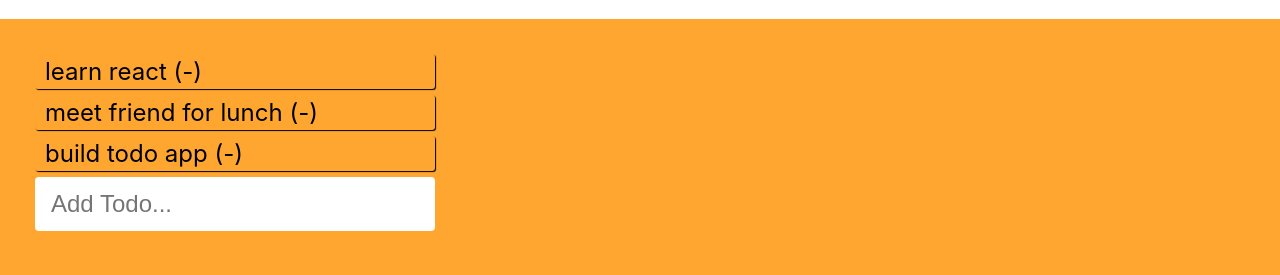
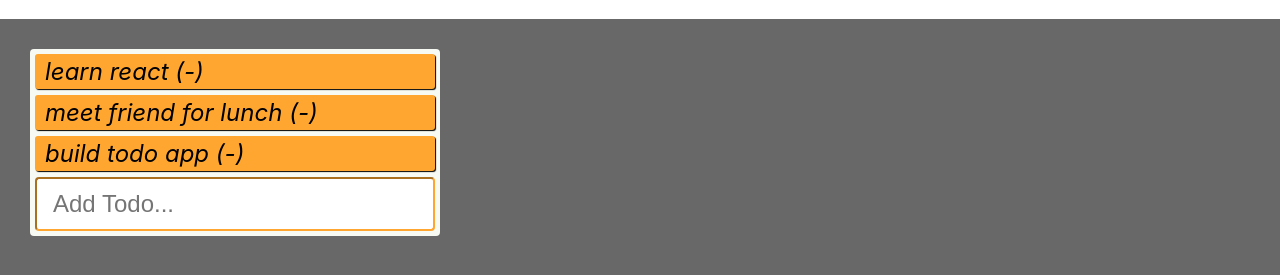
Before and after one commit to DastardlyDani/ToDoList, a plain HTML site: page index.html in a window 1280 px wide. Shown: the part 63-338 px from the top of the page. Drawn offline with nearby package versions, Linux system fonts and the light colour scheme.

Commit message:
Update styles.css
Updated colors, fonts, font styles, and alignments

```diff
--- a/styles.css
+++ b/styles.css
@@ -14,13 +14,13 @@ code {
 }
 
 .app {
-  background: #ffa630;
+  background: #686868;
   padding: 30px;
   height: 100vh;
 }
 
 .todo-list{
-  background: #ffa630;
+  background: #F7FAF2;
   border-radius: 4px;
   padding: 5px;
   max-width: 400px;
@@ -28,7 +28,7 @@ code {
 }
 
 .todo{
-  background: #ffa630;
+  background: #FFA630;
   box-shadow: 1px 1px 1px #000;
   padding: 3px 10px;
   font-size: 24px;
@@ -37,13 +37,15 @@ code {
   display:flex;
   align-items: center;
   justify-content: space-between;
+  font-style: italic;
 }
 
 .input{
   width: 100%;
   box-sizing: border-box;
-  border: 0;
+  border: 2;
   border-radius: 4px;
+  border-color: #FFA630;
   box-shadow: none;
   padding: 1rem;
   height: 2.25em;
```
